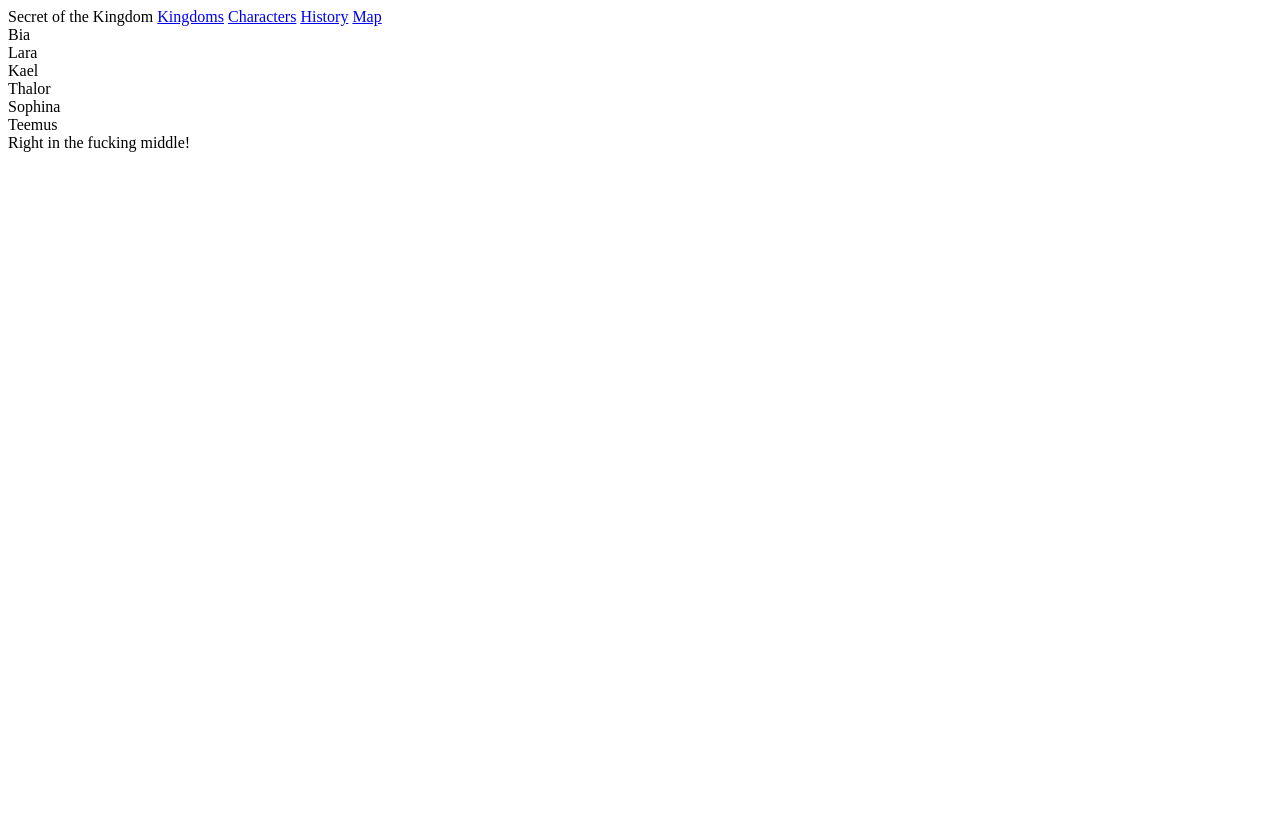
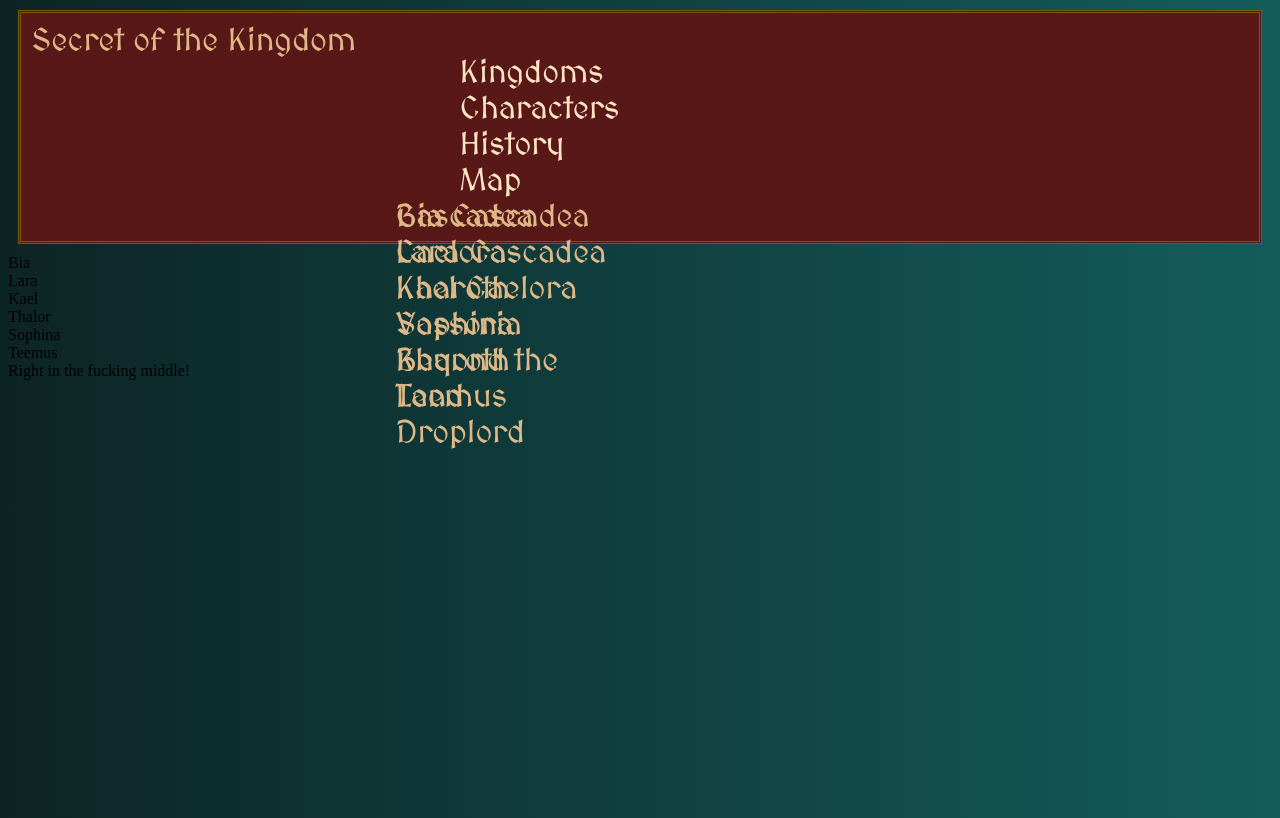
Before and after one commit to Bia292/css-pratik, a plain HTML site: page r1-flexbox.html in a window 1280 px wide. Drawn offline with Linux system fonts and the light colour scheme.

Commit message:
r1.1 alistirmasi icin css calismasi

```diff
--- a/r1-flexbox.css
+++ b/r1-flexbox.css
@@ -0,0 +1,47 @@
+body {
+    background-image: linear-gradient(to right, rgb(13, 36, 36), rgb(20, 92, 92));
+    /*arkaplan icin fancy bir renk gecisi sectim*/
+    min-height: 100vh;
+    /*ekran boyutu olmasini sagladim*/
+}
+
+.ust-menu {
+    display: flex;
+    background-color: rgb(88, 24, 24);
+    color: burlywood;
+    font-family: 'MedievalSharp', 'Cinzel';
+    border: 3px double rgba(131, 112, 6, 0.712);
+    margin: 10px;
+    padding: 10px;
+    font-size: 2rem;
+    /*.ust-menu span{} altina ekleyecektim ama vazgecip direk ebeveny'e ekledim*/
+}
+/*.ust-menu ul{
+    justify-content: center;  sorun yasiyorum!!!!!!!
+}*/
+
+.ust-menu a {
+    transition: 0.5s;
+    display: block;
+    text-decoration: none;
+    color: bisque;
+    /*devam edilecek....*/
+    padding-left: 4rem;
+}
+.ust-menu a:hover{
+    background-color: rgba(255, 255, 255, 0.15);
+    color: rgb(252, 141, 62);
+}
+.menu, .menu-dd{
+    list-style-type: none;
+}
+.menu {
+    position: relative;
+}
+.menu-dd{
+    display: block;
+    position: absolute;
+    top: 100%;
+    left: 0;
+
+}
--- a/r1-flexbox.html
+++ b/r1-flexbox.html
@@ -5,6 +5,11 @@
     <meta charset="UTF-8">
     <meta name="viewport" content="width=device-width, initial-scale=1.0">
     <title>R1 Flexbox Pratiği</title>
+    <link rel="preconnect" href="https://fonts.googleapis.com">
+    <link rel="preconnect" href="https://fonts.gstatic.com" crossorigin>
+    <link href="https://fonts.googleapis.com/css2?family=Cinzel:wght@400..900&family=MedievalSharp&display=swap"
+        rel="stylesheet">
+    <link rel="stylesheet" href="https://cdnjs.cloudflare.com/ajax/libs/font-awesome/7.3.1/css/all.min.css">
     <link rel="stylesheet" href="r1-flexbox.css">
 </head>
 
@@ -12,10 +17,34 @@
     <!--Alistirma 3: baseline-->
     <nav class="ust-menu">
         <span class="site-adi">Secret of the Kingdom</span>
-        <a href="#">Kingdoms</a>
-        <a href="#">Characters</a>
-        <a href="#">History</a>
-        <a href="#">Map</a>
+        <ul class="menu">
+            <li>
+                <a href="#">Kingdoms</a>
+                <ul class="menu-dd">
+                    <li>Cascadea</li>
+                    <li>Caelora</li>
+                    <li>Kharoth</li>
+                    <li>Vassoria</li>
+                    <li>Beyond the Land</li>
+                </ul>
+            </li>
+            <li>
+                <a href="#">Characters</a>
+                <ul class="menu-dd">
+                    <li>Bia Cascadea</li>
+                    <li>Lara Cascadea</li>
+                    <li>Kael Caelora</li>
+                    <li>Sophina Kharoth</li>
+                    <li>Teemus Droplord</li>
+                </ul>
+            </li>
+            <li>
+                <a href="#">History</a>
+            </li>
+            <li>
+                <a href="#">Map</a>
+            </li>
+        </ul>
     </nav>
     <!--Alistirma 1 ve 2: Kart sirasi-->
     <section class="cards">
--- a/style.css
+++ b/style.css
@@ -7,7 +7,6 @@
 body {
   /* background-color: #4d1b1b;  hex kodu ile renk atadim.*/
   background-image: linear-gradient(to right, #4d1b2b, rgb(202, 113, 5));
-
   /*💡 Küçük ipucu
      Gradient’li body’de sayfanın altında çizgili, tekrar eden bir arka plan görürsen sebep sayfanın kısa olması. Çözümü:*/
   min-height: 100vh;
```
